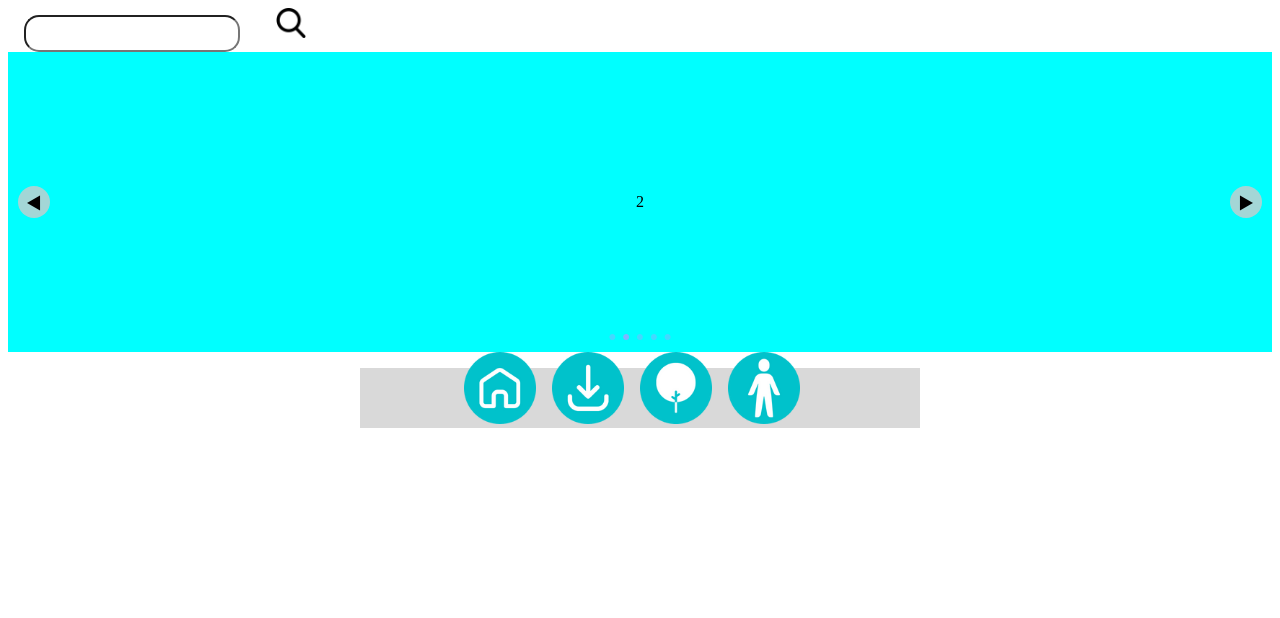
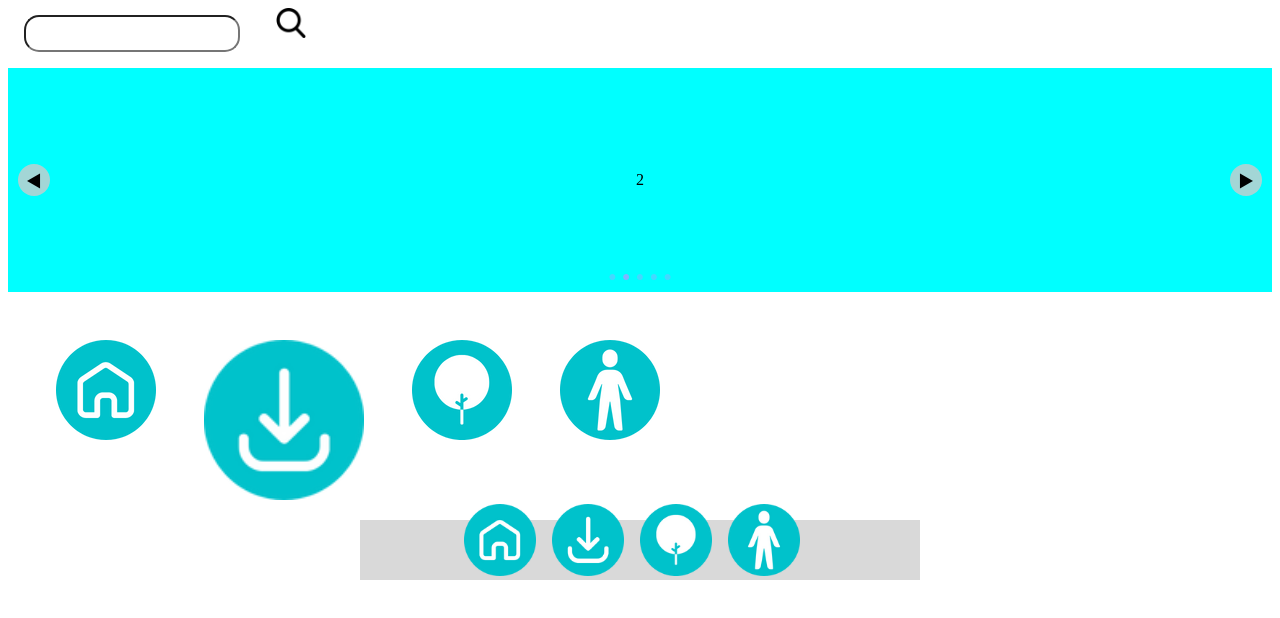
Before and after one commit to YooDW/th_226, a plain HTML site: page skill.html in a window 1280 px wide. Drawn offline with Linux system fonts and the light colour scheme.

Commit message:
skill_v2

```diff
--- /dev/null
+++ b/css/search.css
@@ -0,0 +1,19 @@
+
+.search{
+    text-align: start;
+    margin-left: 1rem;
+}
+
+#search_bar {
+
+    text-align: left;
+    right: 10rem;
+    width: 13rem;
+    height: 1.9rem;
+    border-radius: 15px;
+}
+
+#button{
+    margin-left: 2rem;
+
+}
--- a/css/skill.css
+++ b/css/skill.css
@@ -1,19 +1,9 @@
-
-.search{
-    text-align: start;
-    margin-left: 1rem;
+.skills{
+    margin-top: 3rem;
+    display: flex;
 }
-
-#search_bar {
-
-    text-align: left;
-    right: 10rem;
-    width: 13rem;
-    height: 1.9rem;
-    border-radius: 15px;
+.skill_li{
+    list-style: none;
+    float: left;
+    margin-left: 3rem;
 }
-
-#button{
-    margin-left: 2rem;
-
-}
--- a/css/slide/slide.css
+++ b/css/slide/slide.css
@@ -11,6 +11,7 @@
 
     /* size */
     width: 100%;
+    margin-top: 1rem;
 
     /* slide drag를 위해 DOM요소가 드래그로 선택되는것을 방지 */
     user-select: none;
@@ -27,7 +28,7 @@
 
     /* size */
     width: 100%;
-    height: 300px;
+    height: 14rem;
     /* flex item의 flex-shrink는 기본값이 1이므로 컨테이너 크기에 맞게 줄어드는데, 슬라이드를 구현할 것이므로 줄어들지 않도록 0을 준다. */
     flex-shrink: 0;
 
--- a/skill.html
+++ b/skill.html
@@ -2,9 +2,10 @@
 <html lang="ja">
 <head>
     <meta name="viewport" content="user-scalable=no, initial-scale=1.0, maximum-scale=1.0, minimum-scale=1.0, width=device-width" />
-  <link rel="stylesheet" href="css/skill.css">
+  <link rel="stylesheet" href="css/search.css">
   <link rel="stylesheet" href="css/wrapper_footer.css">
   <link rel="stylesheet" href="css/slide/slide.css">
+  <link rel="stylesheet" href="css/skill.css">
 
   <title></title>
 </head>
@@ -24,8 +25,19 @@
                 <div class="slide_prev_button slide_button">◀</div>
                 <div class="slide_next_button slide_button">▶</div>
                 <ul class="slide_pagination"></ul>
+
+            </div>
+              <script src="css/slide/slide.js"></script>
+
+              <div class="skills">
+                    <ul>
+                        <li class="skill_li"><img class="skill_img" src="./image/2.png" alt=""></li>
+                        <li class="skill_li"><img class="skill_img" src="./image/3.png" alt="" style="width:10rem;"></li>
+                        <li class="skill_li"><img class="skill_img" src="./image/4.png" alt=""></li>
+                        <li class="skill_li"><img class="skill_img" src="./image/5.png" alt=""></li>
+
+                    </ul>
               </div>
-              <script src="css/slide/slide.js"></script>
 
 
         <div class="menu">
@@ -33,7 +45,7 @@
                 <nav class="navi">
                     <ul>
                         <li><a href="main.html"><img class="liI" src="image/2.png" ></a></li>
-                        <li><img class="liI" src="image/3.png"></li>
+                        <li><a href="skill.html"><img class="liI" src="image/3.png"></a></li>
                         <li><img class="liI" src="image/4.png"></li>
                         <li><img class="liI" src="image/5.png"></li>
                     </ul>
```
Also changed, not shown: 1 other file.
